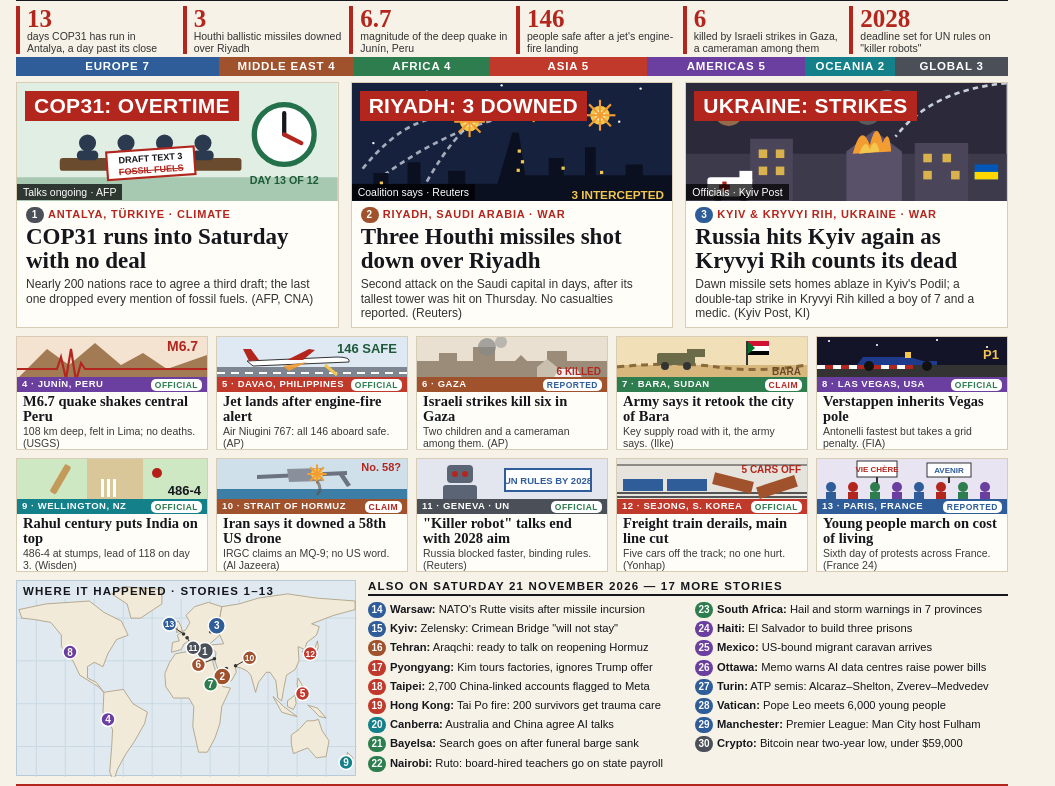
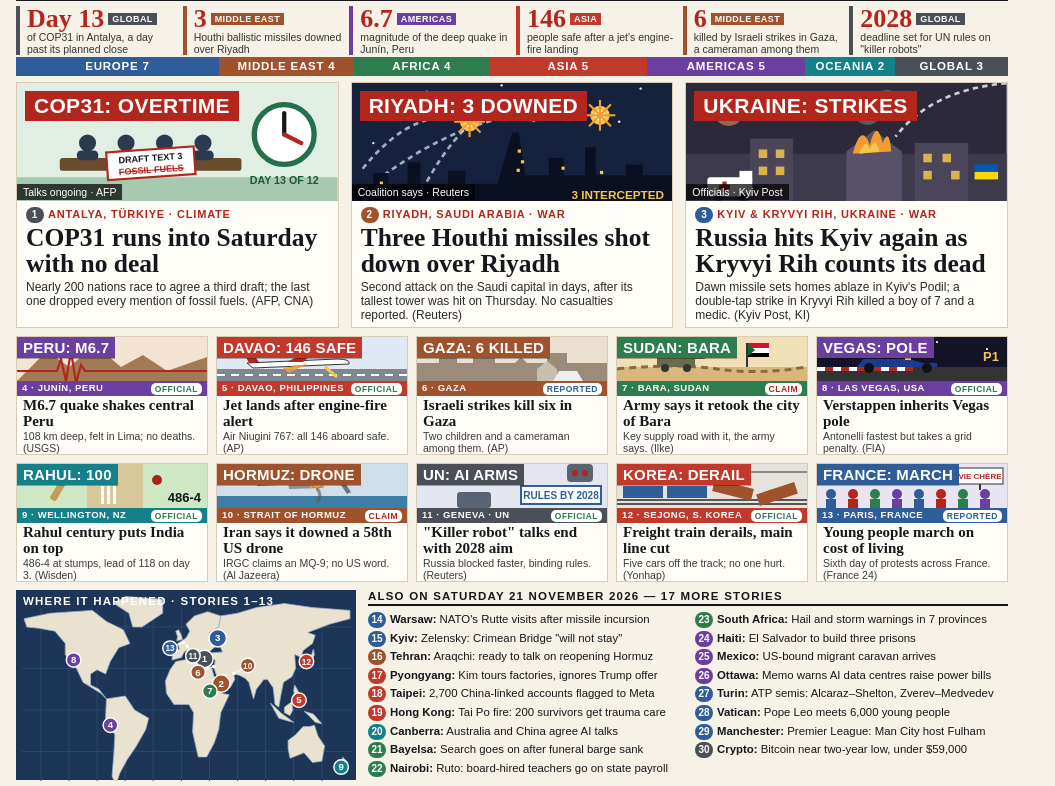
Before and after one commit to snavvansa/world-news-21nov, a plain HTML site: page page/index.html in a window 1280 px wide. Shown: the part 136-922 px from the top of the page, without its empty margins (0-1055 px from the left). Drawn offline with Linux system fonts and the light colour scheme.

Commit message:
v3: region-coloured picture tags on cards, bigger lead headlines, high-contrast map

```diff
--- a/page/art.js
+++ b/page/art.js
@@ -57,7 +57,7 @@ const ART = {
     <rect width="190" height="44" fill="#f4e3d0"/>
     <path d="M0 44 L30 14 L52 30 L78 8 L104 30 L126 18 L150 34 L190 20 V44 Z" fill="#a27b55"/>
     <path d="M0 34 h40 l4 -12 l5 22 l5 -30 l5 32 l5 -18 l4 6 h122" stroke="#b3261e" stroke-width="2.2" fill="none"/>
-    ${T(150, 16, 14, '#b3261e', 'M6.7')}`),
+    `),
 
   plane: (w, h) => svg(w, h, '0 0 190 44', `
     <rect width="190" height="44" fill="#dfe9f4"/>
@@ -67,14 +67,14 @@ const ART = {
     <path d="M70 25 L92 14 L98 15 L86 25 Z" fill="#b3261e"/><path d="M32 26 L26 14 L34 14 L42 25 Z" fill="#b3261e"/>
     <path d="M90 27 L76 34 L72 36 L66 31 Z" fill="#f39c32" opacity=".9"/>
     <path d="M108 30 L120 40" stroke="#f3c64d" stroke-width="3"/>
-    ${T(150, 18, 13, '#1e5a3a', '146 SAFE', 'middle')}`),
+    `),
 
   gaza: (w, h) => svg(w, h, '0 0 190 44', `
     <rect width="190" height="44" fill="#e9e0d2"/>
     <path d="M0 44 V26 h22 v-8 h18 v8 h16 v-14 h22 v14 h20 l6 -6 l6 6 h20 v-10 h20 v10 h40 V44 Z" fill="#9a8c78"/>
     <circle cx="70" cy="12" r="9" fill="#888" opacity=".7"/><circle cx="84" cy="7" r="6" fill="#999" opacity=".6"/>
     <path d="M120 44 v-12 l10 -8 l10 8 v12 Z" fill="#c9bfae"/><path d="M136 44 h30 l-6 -10 h-18 Z" fill="#eee"/>
-    ${T(184, 40, 10, '#b3261e', '6 KILLED', 'end')}`),
+    `),
 
   sudan: (w, h) => svg(w, h, '0 0 190 44', `
     <rect width="190" height="44" fill="#f1dfb8"/>
@@ -83,7 +83,7 @@ const ART = {
     <rect x="40" y="18" width="38" height="12" rx="2" fill="#6b6b4a"/><rect x="70" y="14" width="18" height="8" fill="#6b6b4a"/><circle cx="48" cy="31" r="4" fill="#333"/><circle cx="70" cy="31" r="4" fill="#333"/>
     <rect x="130" y="6" width="22" height="14" fill="#d21034"/><rect x="130" y="11" width="22" height="5" fill="#fff"/><rect x="130" y="16" width="22" height="4" fill="#000"/><path d="M130 6 L138 13 L130 20 Z" fill="#007229"/>
     <line x1="130" y1="6" x2="130" y2="30" stroke="#333" stroke-width="2"/>
-    ${T(184, 40, 10, '#6b4b2e', 'BARA', 'end')}`),
+    `),
 
   f1: (w, h) => svg(w, h, '0 0 190 44', `
     <rect width="190" height="44" fill="#141428"/>
@@ -109,14 +109,14 @@ const ART = {
     <path d="M126 16 L134 28 L130 30 L122 18 Z" fill="#6c7380"/>
     ${burst(100, 17, 6)}
     <path d="M100 24 q6 8 0 14" stroke="#555" stroke-width="3" fill="none" opacity=".6"/>
-    ${T(184, 14, 11, '#b3261e', 'No. 58?', 'end')}`),
+    `),
 
   robot: (w, h) => svg(w, h, '0 0 190 44', `
     <rect width="190" height="44" fill="#e3e6ee"/>
-    <rect x="30" y="8" width="26" height="18" rx="4" fill="#5b6475"/><circle cx="38" cy="17" r="3" fill="#b3261e"/><circle cx="48" cy="17" r="3" fill="#b3261e"/>
-    <rect x="26" y="28" width="34" height="16" rx="3" fill="#5b6475"/>
-    <rect x="88" y="12" width="86" height="22" fill="#fff" stroke="#2f5d9a" stroke-width="2"/>
-    ${T(131, 27, 9.5, '#2f5d9a', 'UN RULES BY 2028', 'middle')}`),
+    <rect x="150" y="0" width="26" height="18" rx="4" fill="#5b6475"/><circle cx="158" cy="9" r="3" fill="#b3261e"/><circle cx="168" cy="9" r="3" fill="#b3261e"/>
+    <rect x="40" y="28" width="34" height="16" rx="3" fill="#5b6475"/>
+    <rect x="104" y="22" width="80" height="18" fill="#fff" stroke="#2f5d9a" stroke-width="2"/>
+    ${T(144, 35, 10, '#2f5d9a', 'RULES BY 2028', 'middle')}`),
 
   train: (w, h) => svg(w, h, '0 0 190 44', `
     <rect width="190" height="44" fill="#e6e3dc"/>
@@ -125,14 +125,13 @@ const ART = {
     <rect x="6" y="22" width="40" height="12" fill="#2f5d9a"/><rect x="50" y="22" width="40" height="12" fill="#2f5d9a"/>
     <rect x="96" y="20" width="40" height="12" fill="#a0522d" transform="rotate(14 116 26)"/>
     <rect x="140" y="24" width="40" height="12" fill="#a0522d" transform="rotate(-18 160 30)"/>
-    ${T(184, 16, 10, '#b3261e', '5 CARS OFF', 'end')}`),
+    `),
 
   protest: (w, h) => svg(w, h, '0 0 190 44', `
     <rect width="190" height="44" fill="#e8e4f2"/>
     ${[14, 36, 58, 80, 102, 124, 146, 168].map((x, i) => `<circle cx="${x}" cy="30" r="5" fill="${['#2f5d9a', '#b3261e', '#2e7d4f', '#6b3fa0'][i % 4]}"/><rect x="${x - 5}" y="35" width="10" height="9" fill="${['#2f5d9a', '#b3261e', '#2e7d4f', '#6b3fa0'][i % 4]}"/>`).join('')}
-    <rect x="40" y="4" width="40" height="16" fill="#fff" stroke="#333"/><line x1="60" y1="20" x2="60" y2="26" stroke="#333" stroke-width="2"/>
-    <rect x="110" y="6" width="44" height="14" fill="#fff" stroke="#333"/><line x1="132" y1="20" x2="132" y2="26" stroke="#333" stroke-width="2"/>
-    ${T(60, 15, 8, '#b3261e', 'VIE CHÈRE', 'middle')}${T(132, 16, 8, '#2f5d9a', 'AVENIR', 'middle')}`),
+    <rect x="140" y="4" width="46" height="16" fill="#fff" stroke="#333"/><line x1="163" y1="20" x2="163" y2="26" stroke="#333" stroke-width="2"/>
+    ${T(163, 15, 8, '#b3261e', 'VIE CHÈRE', 'middle')}`),
 };
 
 // ---------- locator map: rough continents drawn from (lon, lat) outlines, equirectangular ----------
@@ -158,13 +157,13 @@ const LAND = [
 function drawMap(stories, REG) {
   const W = 340, H = 196, x = lon => (lon + 170) / 352 * W, y = lat => (72 - lat) / 122 * (H - 22) + 20;
   let s = '';
-  for (let g = -150; g <= 150; g += 30) s += `<line x1="${x(g).toFixed(1)}" y1="18" x2="${x(g).toFixed(1)}" y2="${H}" stroke="#c9d9e4" stroke-width="1"/>`;
-  for (let t = -60; t <= 60; t += 30) s += `<line x1="0" y1="${y(t).toFixed(1)}" x2="${W}" y2="${y(t).toFixed(1)}" stroke="#c9d9e4" stroke-width="1"/>`;
-  s += LAND.map(p => `<polygon points="${p.map(([lo, la]) => `${x(lo).toFixed(1)},${y(la).toFixed(1)}`).join(' ')}" fill="#f2ead8" stroke="#a99a7c" stroke-width=".8"/>`).join('');
+  for (let g = -150; g <= 150; g += 30) s += `<line x1="${x(g).toFixed(1)}" y1="18" x2="${x(g).toFixed(1)}" y2="${H}" stroke="#2c4a70" stroke-width="1"/>`;
+  for (let t = -60; t <= 60; t += 30) s += `<line x1="0" y1="${y(t).toFixed(1)}" x2="${W}" y2="${y(t).toFixed(1)}" stroke="#2c4a70" stroke-width="1"/>`;
+  s += LAND.map(p => `<polygon points="${p.map(([lo, la]) => `${x(lo).toFixed(1)},${y(la).toFixed(1)}`).join(' ')}" fill="#e9e2cf" stroke="#9fb3c8" stroke-width=".8"/>`).join('');
   for (const st of stories) {
     if (!st.at) continue;
-    const [lo, la, dx = 0, dy = 0] = st.at, px = x(lo), py = y(la), bx = px + dx, by = py + dy, r = st.n <= 3 ? 8.5 : 7;
-    if (dx || dy) s += `<line x1="${px.toFixed(1)}" y1="${py.toFixed(1)}" x2="${bx.toFixed(1)}" y2="${by.toFixed(1)}" stroke="#333" stroke-width="1"/><circle cx="${px.toFixed(1)}" cy="${py.toFixed(1)}" r="1.8" fill="#333"/>`;
+    const [lo, la, dx = 0, dy = 0] = st.at, px = x(lo), py = y(la), bx = px + dx, by = py + dy, r = st.n <= 3 ? 9 : 7.5;
+    if (dx || dy) s += `<line x1="${px.toFixed(1)}" y1="${py.toFixed(1)}" x2="${bx.toFixed(1)}" y2="${by.toFixed(1)}" stroke="#fff" stroke-width="1"/><circle cx="${px.toFixed(1)}" cy="${py.toFixed(1)}" r="1.8" fill="#fff"/>`;
     s += `<circle cx="${bx.toFixed(1)}" cy="${by.toFixed(1)}" r="${r}" fill="${REG[st.region][1]}" stroke="#fff" stroke-width="1.5"/>` +
       `<text x="${bx.toFixed(1)}" y="${(by + 3.4).toFixed(1)}" font-size="${st.n > 9 ? 8.5 : 10}" text-anchor="middle" font-weight="700" fill="#fff" font-family="Liberation Sans">${st.n}</text>`;
   }
--- a/page/data.js
+++ b/page/data.js
@@ -9,12 +9,12 @@ const EDITION = {
 };
 
 const NUMS = [
-  ['13', 'days COP31 has run in Antalya, a day past its close'],
-  ['3', 'Houthi ballistic missiles downed over Riyadh'],
-  ['6.7', 'magnitude of the deep quake in Junín, Peru'],
-  ['146', 'people safe after a jet\'s engine-fire landing'],
-  ['6', 'killed by Israeli strikes in Gaza, a cameraman among them'],
-  ['2028', 'deadline set for UN rules on "killer robots"'],
+  ['Day 13', 'GL', 'of COP31 in Antalya, a day past its planned close'],
+  ['3', 'ME', 'Houthi ballistic missiles downed over Riyadh'],
+  ['6.7', 'AM', 'magnitude of the deep quake in Junín, Peru'],
+  ['146', 'AS', 'people safe after a jet\'s engine-fire landing'],
+  ['6', 'ME', 'killed by Israeli strikes in Gaza, a cameraman among them'],
+  ['2028', 'GL', 'deadline set for UN rules on "killer robots"'],
 ];
 
 const LEADS = [
@@ -24,22 +24,22 @@ const LEADS = [
   { region: 'ME', place: 'RIYADH, SAUDI ARABIA · WAR', art: 'riyadh', at: [46.7, 24.7, -4, 8], tag: 'RIYADH: 3 DOWNED', status: 'Coalition says · Reuters',
     h: 'Three Houthi missiles shot down over Riyadh',
     p: 'Second attack on the Saudi capital in days, after its tallest tower was hit on Thursday. No casualties reported. (Reuters)' },
-  { region: 'EU', place: 'KYIV & KRYVYI RIH, UKRAINE · WAR', art: 'kyiv', at: [30.5, 50.5, 6, -6], tag: 'UKRAINE: STRIKES', status: 'Officials · Kyiv Post',
+  { region: 'EU', place: 'KYIV & KRYVYI RIH, UKRAINE · WAR', art: 'kyiv', at: [30.5, 50.5, 8, -2], tag: 'UKRAINE: STRIKES', status: 'Officials · Kyiv Post',
     h: 'Russia hits Kyiv again as Kryvyi Rih counts its dead',
     p: 'Dawn missile sets homes ablaze in Kyiv\'s Podil; a double-tap strike in Kryvyi Rih killed a boy of 7 and a medic. (Kyiv Post, KI)' },
 ];
 
 const CARDS = [
-  { region: 'AM', place: 'JUNÍN, PERU', art: 'quake', at: [-75.8, -11.0], h: 'M6.7 quake shakes central Peru', p: '108 km deep, felt in Lima; no deaths. (USGS)', status: 'official' },
-  { region: 'AS', place: 'DAVAO, PHILIPPINES', art: 'plane', at: [125.6, 7.1], h: 'Jet lands after engine-fire alert', p: 'Air Niugini 767: all 146 aboard safe. (AP)', status: 'official' },
-  { region: 'ME', place: 'GAZA', art: 'gaza', at: [34.4, 31.5, -16, 6], h: 'Israeli strikes kill six in Gaza', p: 'Two children and a cameraman among them. (AP)', status: 'reported' },
-  { region: 'AF', place: 'BARA, SUDAN', art: 'sudan', at: [30.4, 13.6], h: 'Army says it retook the city of Bara', p: 'Key supply road with it, the army says. (Ilke)', status: 'claim' },
-  { region: 'AM', place: 'LAS VEGAS, USA', art: 'f1', at: [-115.1, 36.2], h: 'Verstappen inherits Vegas pole', p: 'Antonelli fastest but takes a grid penalty. (FIA)', status: 'official' },
-  { region: 'OC', place: 'WELLINGTON, NZ', art: 'cricket', at: [174.8, -41.3, -4, 0], h: 'Rahul century puts India on top', p: '486-4 at stumps, lead of 118 on day 3. (Wisden)', status: 'official' },
-  { region: 'ME', place: 'STRAIT OF HORMUZ', art: 'drone', at: [56.3, 26.6, 14, -8], h: 'Iran says it downed a 58th US drone', p: 'IRGC claims an MQ-9; no US word. (Al Jazeera)', status: 'claim' },
-  { region: 'GL', place: 'GENEVA · UN', art: 'robot', at: [6.1, 46.2, 6, 10], h: '"Killer robot" talks end with 2028 aim', p: 'Russia blocked faster, binding rules. (Reuters)', status: 'official' },
-  { region: 'AS', place: 'SEJONG, S. KOREA', art: 'train', at: [127.3, 36.5, 6, 2], h: 'Freight train derails, main line cut', p: 'Five cars off the track; no one hurt. (Yonhap)', status: 'official' },
-  { region: 'EU', place: 'PARIS, FRANCE', art: 'protest', at: [2.35, 48.86, -14, -10], h: 'Young people march on cost of living', p: 'Sixth day of protests across France. (France 24)', status: 'reported' },
+  { region: 'AM', place: 'JUNÍN, PERU', art: 'quake', tag: 'PERU: M6.7', at: [-75.8, -11.0], h: 'M6.7 quake shakes central Peru', p: '108 km deep, felt in Lima; no deaths. (USGS)', status: 'official' },
+  { region: 'AS', place: 'DAVAO, PHILIPPINES', art: 'plane', tag: 'DAVAO: 146 SAFE', at: [125.6, 7.1], h: 'Jet lands after engine-fire alert', p: 'Air Niugini 767: all 146 aboard safe. (AP)', status: 'official' },
+  { region: 'ME', place: 'GAZA', art: 'gaza', tag: 'GAZA: 6 KILLED', at: [34.4, 31.5, -16, 6], h: 'Israeli strikes kill six in Gaza', p: 'Two children and a cameraman among them. (AP)', status: 'reported' },
+  { region: 'AF', place: 'BARA, SUDAN', art: 'sudan', tag: 'SUDAN: BARA', at: [30.4, 13.6], h: 'Army says it retook the city of Bara', p: 'Key supply road with it, the army says. (Ilke)', status: 'claim' },
+  { region: 'AM', place: 'LAS VEGAS, USA', art: 'f1', tag: 'VEGAS: POLE', at: [-115.1, 36.2], h: 'Verstappen inherits Vegas pole', p: 'Antonelli fastest but takes a grid penalty. (FIA)', status: 'official' },
+  { region: 'OC', place: 'WELLINGTON, NZ', art: 'cricket', tag: 'RAHUL: 100', at: [174.8, -41.3, -4, 0], h: 'Rahul century puts India on top', p: '486-4 at stumps, lead of 118 on day 3. (Wisden)', status: 'official' },
+  { region: 'ME', place: 'STRAIT OF HORMUZ', art: 'drone', tag: 'HORMUZ: DRONE', at: [56.3, 26.6, 14, -8], h: 'Iran says it downed a 58th US drone', p: 'IRGC claims an MQ-9; no US word. (Al Jazeera)', status: 'claim' },
+  { region: 'GL', place: 'GENEVA · UN', art: 'robot', tag: 'UN: AI ARMS', at: [6.1, 46.2, 6, 10], h: '"Killer robot" talks end with 2028 aim', p: 'Russia blocked faster, binding rules. (Reuters)', status: 'official' },
+  { region: 'AS', place: 'SEJONG, S. KOREA', art: 'train', tag: 'KOREA: DERAIL', at: [127.3, 36.5, 6, 2], h: 'Freight train derails, main line cut', p: 'Five cars off the track; no one hurt. (Yonhap)', status: 'official' },
+  { region: 'EU', place: 'PARIS, FRANCE', art: 'protest', tag: 'FRANCE: MARCH', at: [2.35, 48.86, -14, 6], h: 'Young people march on cost of living', p: 'Sixth day of protests across France. (France 24)', status: 'reported' },
 ];
 
 const MORE = [
--- a/page/index.html
+++ b/page/index.html
@@ -14,12 +14,13 @@
   .kick { top: 8px; height: 19px; display: flex; justify-content: space-between; font-size: 13px; font-weight: 700; letter-spacing: 1.3px; color: #b3261e; border-bottom: 2px solid #15171c; }
   .kick span:last-child { color: #15171c; }
   .date { top: 29px; height: 84px; text-align: center; font-family: "Liberation Serif", serif; font-weight: 700; font-size: 82px; line-height: 84px; letter-spacing: -1.5px; white-space: nowrap; }
-  .deck { top: 114px; height: 23px; text-align: center; font-family: "Liberation Serif", serif; font-style: italic; font-size: 18px; color: #2b2f38; border-bottom: 1px solid #15171c; white-space: nowrap; }
+  .deck { top: 114px; height: 23px; text-align: center; font-family: "Liberation Serif", serif; font-style: italic; font-weight: 700; font-size: 18px; color: #15171c; border-bottom: 1px solid #15171c; white-space: nowrap; }
 
   /* numbers */
   .nums { top: 142px; height: 46px; display: grid; grid-template-columns: repeat(6, 1fr); gap: 8px; }
   .num { border-left: 4px solid #b3261e; padding-left: 7px; }
-  .num .v { font-family: "Liberation Serif", serif; font-weight: 700; font-size: 25px; line-height: 25px; color: #b3261e; }
+  .num .v { font-family: "Liberation Serif", serif; font-weight: 700; font-size: 26px; line-height: 25px; color: #b3261e; white-space: nowrap; }
+  .num .v i { font-style: normal; font-family: "Liberation Sans", sans-serif; font-size: 9px; color: #fff; padding: 1px 4px; vertical-align: 5px; margin-left: 4px; letter-spacing: .4px; }
   .num .l { font-size: 10.5px; line-height: 11.5px; color: #333; }
 
   /* region bar */
@@ -33,30 +34,32 @@
   .lead .tag { position: absolute; left: 8px; top: 8px; background: #b3261e; color: #fff; font-weight: 700; font-size: 21px; padding: 3px 9px; letter-spacing: .3px; }
   .lead .st { position: absolute; left: 0; top: 101px; background: rgba(0,0,0,.72); color: #fff; font-size: 10.5px; padding: 2px 6px; }
   .lead .where { font-size: 11px; font-weight: 700; color: #b3261e; letter-spacing: .8px; margin: 6px 9px 0; }
-  .lead h2 { font-family: "Liberation Serif", serif; font-size: 23px; line-height: 24px; margin: 2px 9px 0; }
-  .lead p { font-size: 12px; line-height: 14.5px; color: #333; margin: 4px 9px 0; }
+  .lead h2 { font-family: "Liberation Serif", serif; font-size: 25.5px; line-height: 26px; margin: 2px 9px 0; }
+  .lead p { font-size: 12px; line-height: 14px; color: #2a2a2a; margin: 3px 9px 0; }
 
   /* cards: two rows of five */
-  .cards { top: 472px; height: 236px; display: grid; grid-template-columns: repeat(5, 1fr); grid-template-rows: 1fr 1fr; gap: 8px; }
+  .cards { top: 472px; height: 246px; display: grid; grid-template-columns: repeat(5, 1fr); grid-template-rows: 1fr 1fr; gap: 8px; }
   .card { background: #fffdf8; border: 1px solid #d8ccb4; overflow: hidden; position: relative; }
-  .card svg { display: block; width: 100%; height: 40px; }
+  .card .pic { position: relative; height: 44px; overflow: hidden; }
+  .card svg { display: block; width: 100%; height: 44px; }
+  .card .ct { position: absolute; left: 0; top: 0; color: #fff; font-weight: 700; font-size: 15px; line-height: 19px; padding: 1px 6px; letter-spacing: .2px; box-shadow: 0 1px 0 rgba(0,0,0,.3); }
   .card .w { font-size: 9.5px; font-weight: 700; letter-spacing: .5px; color: #fff; padding: 1px 5px; white-space: nowrap; overflow: hidden; display: flex; justify-content: space-between; }
   .card .w i { font-style: normal; background: #fff; border-radius: 5px; padding: 0 4px; font-size: 8.5px; line-height: 12px; margin-top: 1px; }
-  .card h3 { font-family: "Liberation Serif", serif; font-size: 14.5px; line-height: 15px; margin: 2px 6px 0; }
+  .card h3 { font-family: "Liberation Serif", serif; font-size: 15px; line-height: 15.5px; margin: 2px 6px 0; }
   .card p { font-size: 10.5px; line-height: 12px; color: #3a3a3a; margin: 1px 6px 0; }
 
   /* map + more */
-  .low { top: 716px; height: 196px; }
-  .map { position: absolute; left: 0; top: 0; width: 340px; height: 196px; background: #dfe9ef; border: 1px solid #b8cad6; }
-  .more { position: absolute; left: 352px; top: 0; width: 640px; height: 196px; }
+  .low { top: 726px; height: 190px; }
+  .map { position: absolute; left: 0; top: 0; width: 340px; height: 190px; background: #1d3557; border: 1px solid #1d3557; }
+  .more { position: absolute; left: 352px; top: 0; width: 640px; height: 190px; }
   .more .h, .map .h { font-size: 11.5px; font-weight: 700; letter-spacing: 1.2px; color: #15171c; }
-  .map .h { position: absolute; left: 6px; top: 4px; }
+  .map .h { position: absolute; left: 6px; top: 4px; color: #fff; }
   .more .h { border-bottom: 2px solid #15171c; padding-bottom: 2px; }
   .more ul { list-style: none; columns: 2; column-gap: 14px; margin-top: 4px; }
-  .more li { font-size: 11.2px; line-height: 19.2px; white-space: nowrap; overflow: hidden; break-inside: avoid; }
+  .more li { font-size: 11.4px; line-height: 18.6px; white-space: nowrap; overflow: hidden; break-inside: avoid; }
   .n { display: inline-block; min-width: 18px; height: 16px; border-radius: 8px; color: #fff; font-size: 10px; font-weight: 700; text-align: center; line-height: 16px; margin-right: 4px; padding: 0 3px; }
 
-  .check { top: 920px; height: 62px; border: 2px solid #b3261e; background: #fff5ec; padding: 4px 8px; font-size: 11.5px; line-height: 14px; }
+  .check { top: 922px; height: 60px; border: 2px solid #b3261e; background: #fff5ec; padding: 4px 8px; font-size: 11.5px; line-height: 14px; }
   .check b.k { color: #b3261e; letter-spacing: 1px; }
   .foot { top: 988px; height: 30px; font-size: 10px; line-height: 13px; color: #555; display: flex; justify-content: space-between; gap: 20px; }
 </style>
@@ -70,7 +73,7 @@
 <div class="band leads" id="leads"></div>
 <div class="band cards" id="cards"></div>
 <div class="band low">
-  <div class="map"><span class="h">WHERE IT HAPPENED · STORIES 1–13</span><svg id="map" width="340" height="196" viewBox="0 0 340 196"></svg></div>
+  <div class="map"><span class="h">WHERE IT HAPPENED · STORIES 1–13</span><svg id="map" width="340" height="190" viewBox="0 0 340 196"></svg></div>
   <div class="more"><div class="h" id="moreh"></div><ul id="more"></ul></div>
 </div>
 <div class="band check" id="check"></div>
@@ -97,14 +100,14 @@ $('kick').textContent = EDITION.kicker;
 $('count').textContent = `${all.length} STORIES · ${order.length} REGIONS · EVERY ONE DATED ${EDITION.date.toUpperCase()}`;
 $('date').textContent = EDITION.date;
 $('deck').textContent = EDITION.deck;
-$('nums').innerHTML = NUMS.map(([v, l]) => `<div class="num"><div class="v">${v}</div><div class="l">${l}</div></div>`).join('');
+$('nums').innerHTML = NUMS.map(([v, r, l]) => `<div class="num" style="border-color:${REG[r][1]}"><div class="v">${v}<i style="background:${REG[r][1]}">${REG[r][0].toUpperCase()}</i></div><div class="l">${l}</div></div>`).join('');
 
 const pin = s => `<span class="n" style="background:${REG[s.region][1]}">${s.n}</span>`;
 $('leads').innerHTML = LEADS.map(s => `<div class="lead">${ART[s.art](300, 118)}<div class="tag">${s.tag}</div><div class="st">${s.status}</div>
   <div class="where">${pin(s)}${s.place}</div><h2>${s.h}</h2><p>${s.p}</p></div>`).join('');
 
 const BADGE = { official: ['OFFICIAL', '#2e7d4f'], reported: ['REPORTED', '#2f5d9a'], claim: ['CLAIM', '#b3261e'] };
-$('cards').innerHTML = CARDS.map(s => `<div class="card">${ART[s.art](190, 40)}
+$('cards').innerHTML = CARDS.map(s => `<div class="card"><div class="pic">${ART[s.art](190, 46)}<span class="ct" style="background:${REG[s.region][1]}">${s.tag}</span></div>
   <div class="w" style="background:${REG[s.region][1]}"><span>${s.n} · ${s.place}</span><i style="color:${BADGE[s.status][1]}">${BADGE[s.status][0]}</i></div>
   <h3>${s.h}</h3><p>${s.p}</p></div>`).join('');
 
```
Also changed, not shown: entry.png.
